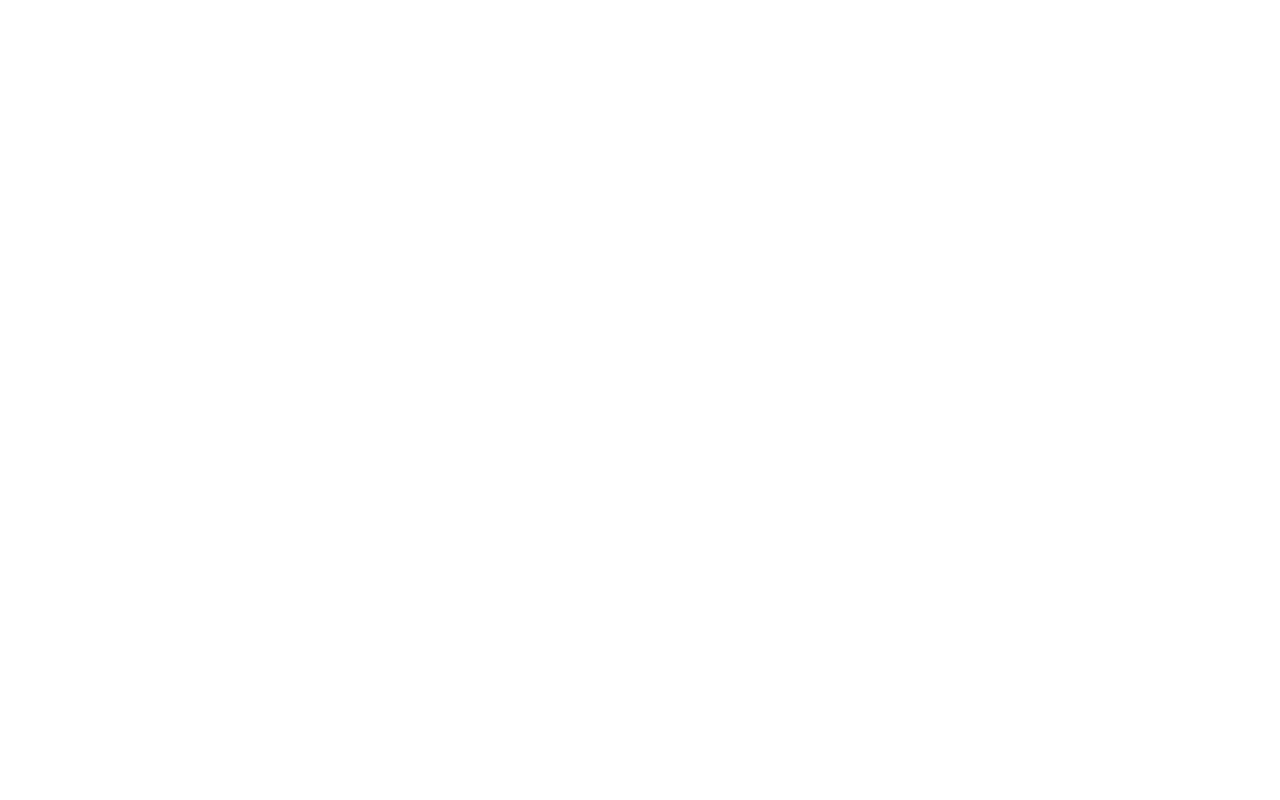
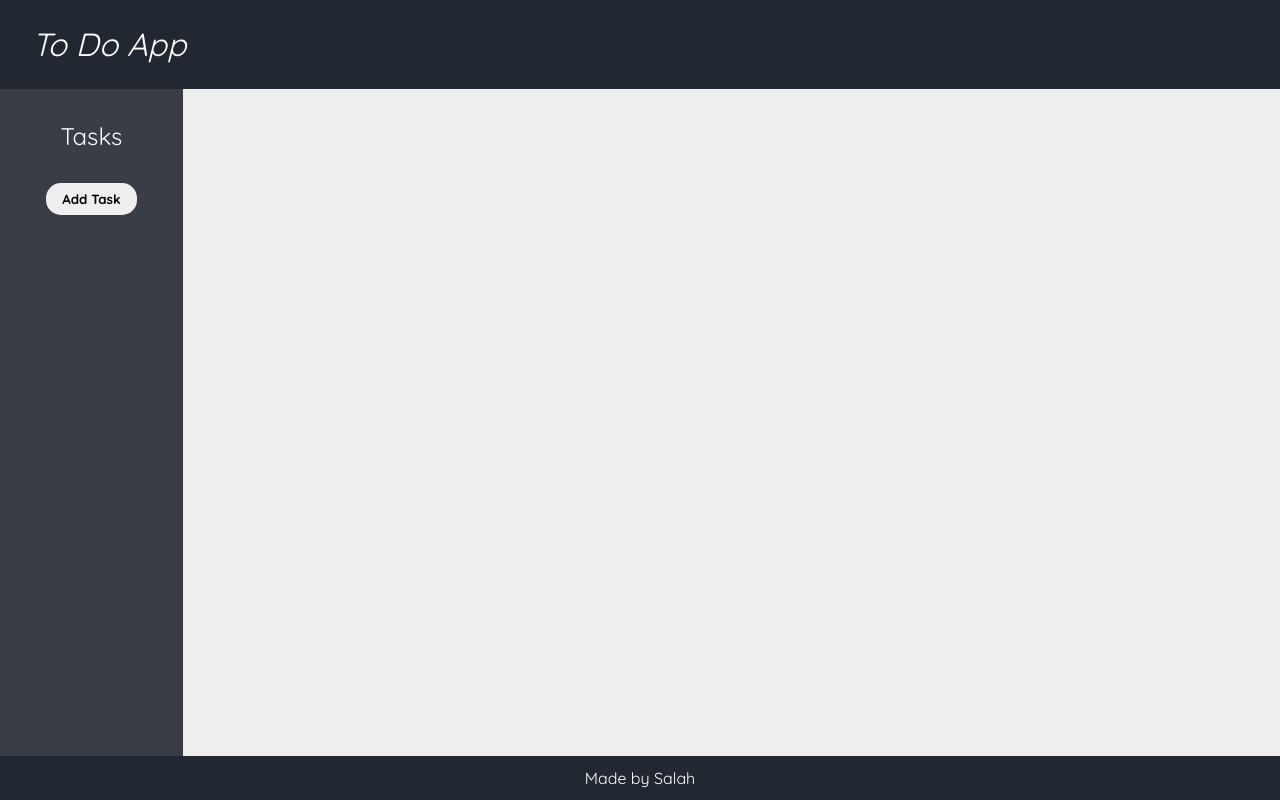
Before and after one commit to paired55/todoapp, a website built with webpack: page dist/index.html in a window 1280 px wide. Built offline with nearby package versions, Linux system fonts and the light colour scheme.

Commit message:
finish basic UI

```diff
--- a/dist/index.html
+++ b/dist/index.html
@@ -6,6 +6,28 @@
 		<title>To Do App</title>
 		<script src="main.js" type="module" defer></script>
 		<link rel="stylesheet" href="style.css" />
+		<link rel="preconnect" href="https://fonts.googleapis.com" />
+		<link rel="preconnect" href="https://fonts.gstatic.com" crossorigin />
+		<link
+			href="https://fonts.googleapis.com/css2?family=Quicksand:wght@300..700&display=swap"
+			rel="stylesheet"
+		/>
 	</head>
-	<body></body>
+	<body>
+		<div class="wrapper">
+			<div id="header">
+				<p id="headerText">To Do App</p>
+			</div>
+			<div id="sidebar">
+				<p id="tasksTitle">Tasks</p>
+				<button id="addButton">Add Task</button>
+			</div>
+			<div id="hero"></div>
+			<div id="footer">
+				<p id="footerText">
+					Made by <a href="https://github.com/paired55">Salah</a>
+				</p>
+			</div>
+		</div>
+	</body>
 </html>
--- a/dist/style.css
+++ b/dist/style.css
@@ -0,0 +1,87 @@
+* {
+	padding: 0;
+	margin: 0;
+	font-family: "Quicksand", Verdana, Geneva, Tahoma, sans-serif;
+}
+
+body {
+	height: 100vh;
+	box-sizing: border-box;
+}
+.wrapper {
+	display: grid;
+	grid-template-columns: 1fr 6fr;
+	grid-template-rows: 2fr 15fr 1fr;
+	height: 100%;
+}
+
+#header {
+	background-color: #222831;
+	grid-column: 1 / -1;
+	grid-row: 1 / 2;
+	display: flex;
+	justify-content: flex-start;
+	align-items: center;
+}
+
+#headerText {
+	color: white;
+	text-align: center;
+	font-style: italic;
+	font-size: 2rem;
+	padding: 1rem 2rem 1rem 2rem;
+}
+
+#sidebar {
+	display: flex;
+	flex-direction: column;
+	align-items: center;
+	grid-column: 1 / 2;
+	grid-row: 2 / -1;
+	background-color: #393e46;
+}
+
+#tasksTitle {
+	color: white;
+	text-align: center;
+	font-size: 1.5rem;
+	padding: 2rem;
+}
+
+#addButton {
+	font-weight: bold;
+	background-color: #eeeeee;
+	border: none;
+	border-radius: 15px;
+	padding: 0.5rem 1rem 0.5rem 1rem;
+}
+
+#addButton:hover {
+	background-color: rgba(0, 255, 255, 0.461);
+}
+
+#hero {
+	background-color: #eeeeee;
+}
+
+#footer {
+	grid-column: 1 / -1;
+	grid-row: 3 / 4;
+	background-color: #222831;
+	display: flex;
+	justify-content: center;
+	align-items: center;
+}
+
+#footerText {
+	color: white;
+}
+
+a {
+	text-decoration: none;
+	color: white;
+}
+
+a:hover {
+	color: aqua;
+}
```
